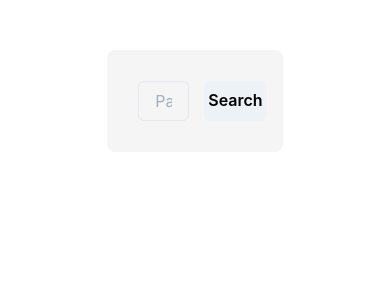
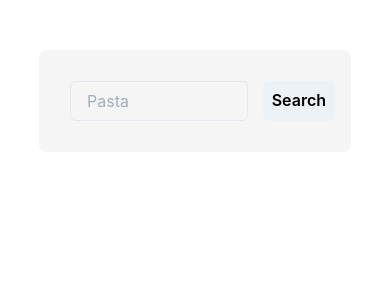
Before and after one commit to FranMackinlay/food-app, a Next.js app: page /mainScreen/mainScreen in a window 390 px wide. Shown: the top 300 px of the page. Built offline with nearby package versions, Linux system fonts and the light colour scheme.

Commit message:
IMPROVE, form and cards responsive

```diff
--- a/components/FormComponent/FormComponent.tsx
+++ b/components/FormComponent/FormComponent.tsx
@@ -22,7 +22,7 @@ export default function FormComponent() {
 
   return (
     <div>
-      <Box bg="whitesmoke" w="45%" m={' 50px auto'} p={4} color="black" borderRadius=".5em">
+      <Box bg="whitesmoke" w={{ base: "80%", md: "50%" }} m={{ base: "50px auto" }} p={4} color="black" borderRadius=".5em">
         <Formik initialValues={{ query: '' }} onSubmit={onSubmit}>
           <Form className={styles.formikForm}>
             <Field id="query" name="query" placeholder="Pasta">
--- a/components/RecipesComponent/RecipesComponent.tsx
+++ b/components/RecipesComponent/RecipesComponent.tsx
@@ -16,10 +16,10 @@ export default function RecipesComponent(props: RecipesComponentProps) {
     setRecipes(props.recipes)
   }, [props])
   return (
-    <Box d="flex" justifyContent="space-betweet" alignItems="center">
+    <Box d="flex" justifyContent="flex-start" alignItems="center" flexWrap="wrap" px={5}>
       {recipes.results?.map((recipe: Recipe) => (
-        <Box key={recipe.id} flexBasis="25%" maxW="sm" borderWidth="1px" borderRadius="lg" overflow="hidden">
-          <Image src={recipe.image} alt="recipe_image" />
+        <Box key={recipe.id} maxW="sm" m={4} textAlign="center" flex="1 1 auto" borderWidth="1px" borderRadius="lg" overflow="hidden">
+          <Image w="100%" src={recipe.image} alt="recipe_image" />
 
           <Box p="6">
             <Box
```
